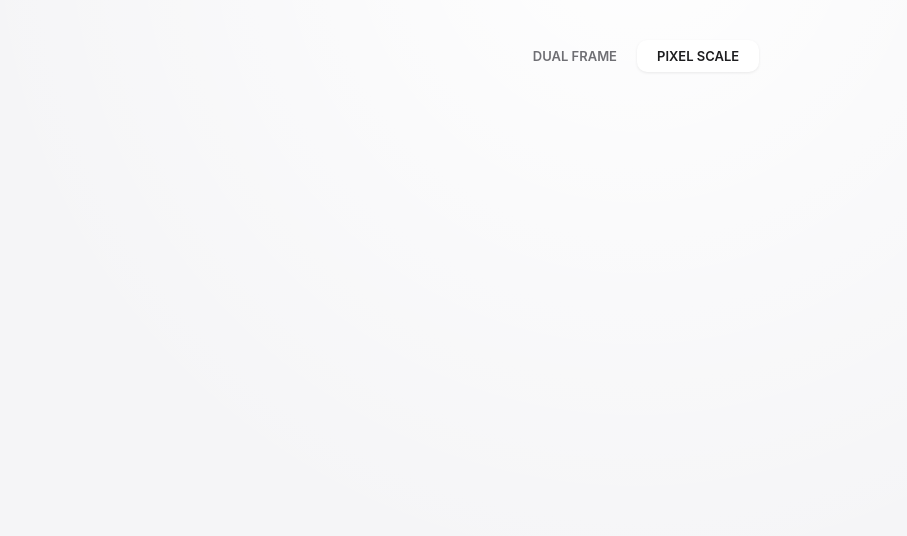
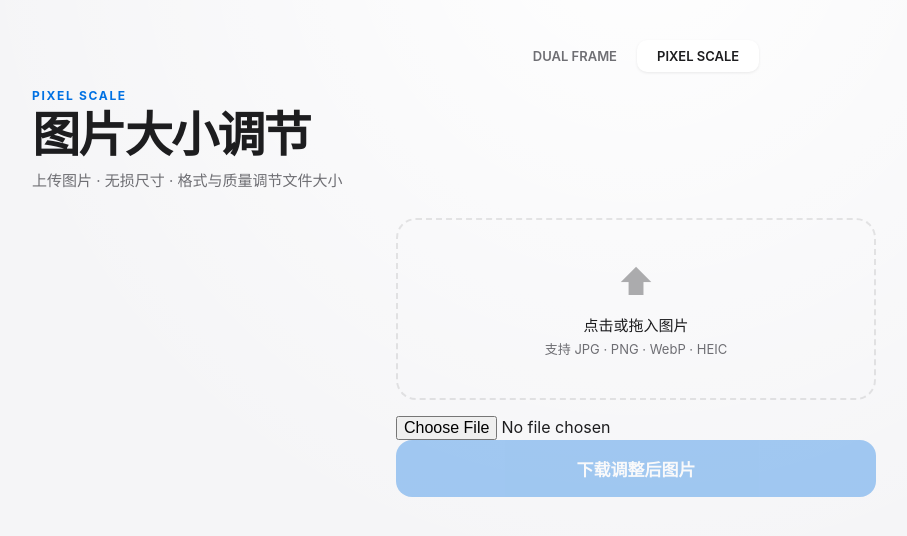
Before and after one commit to myra-1106/dual-frame-canvas, a website: page index.html in a window 1280 px wide. Both pictures are taken after a click on the button "PIXEL SCALE". Shown: the whole page, without its empty margins (4-911 px from the left). Drawn offline with Linux system fonts and the light colour scheme.

Commit message:
修复标签切换：style.display='' 被 CSS .tab-content{display:none} 覆盖，改回 classList.toggle('active')

```diff
--- a/index.html
+++ b/index.html
@@ -418,9 +418,8 @@
           var target = tab.dataset.tab;
           tabs.forEach(function (t) { t.classList.remove("active"); });
           tab.classList.add("active");
-          contents.forEach(function (c) {
-            c.style.display = c.id === "tab-" + target ? "" : "none";
-          });
+          contents.forEach(function (c) { c.classList.remove("active"); });
+          document.getElementById("tab-" + target).classList.add("active");
         });
       });
     })();
```
